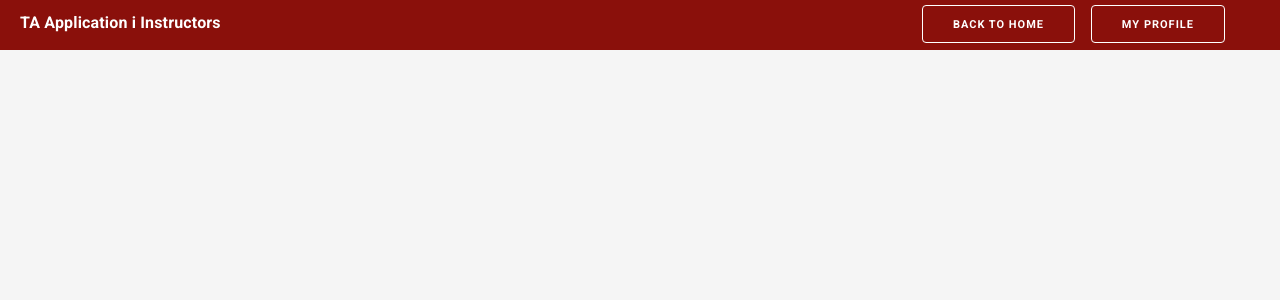
After one commit to CSCI3356Spring2023/EforEveryone, a Django app: page /instructorHome/viewApplications/1 in a window 1280 px wide. The commit adds this page. Shown: the top 300 px of the page. Run offline with Django 3.2, Linux system fonts and the light colour scheme.

Commit message:
More progress on teacher viewing applications
View application button link working. Need to list specific courses.

```diff
--- a/src/application/views.py
+++ b/src/application/views.py
@@ -24,3 +24,9 @@ def Application_Creation_View(request, courseID):
         else:
             print(applicationForm.errors)
     return render(request, "applyToCourse.html", context)
+
+def Application_View(request, courseID):
+
+    context = {
+    }
+    return render(request, "applicationView.html", context)
--- /dev/null
+++ b/src/templates/applicationView.html
@@ -0,0 +1,44 @@
+{% load static %}
+<!DOCTYPE html>
+<html lang="en">
+  <head>
+
+    <meta charset="utf-8" />
+    <meta name="viewport" content="width=device-width, initial-scale=1" />
+    <link rel="icon" href="https://glitch.com/favicon.ico" />
+
+    <title>Add Course</title>
+
+    <!-- Import the webpage's stylesheet -->
+    <link rel="stylesheet" href="{% static 'style.css' %}">
+
+    <!-- Milligram CSS -->
+    <link
+      rel="stylesheet"
+      href="https://fonts.googleapis.com/css?family=Roboto:300,300italic,700,700italic"
+    />
+    <link
+      rel="stylesheet"
+      href="https://cdnjs.cloudflare.com/ajax/libs/normalize/8.0.1/normalize.css"
+    />
+    <link
+      rel="stylesheet"
+      href="https://cdnjs.cloudflare.com/ajax/libs/milligram/1.4.1/milligram.css"
+    />
+
+    <!-- Import the webpage's javascript file -->
+    <script src="{% static 'studentHome.js' %}" defer></script>
+  </head>
+
+  <body>
+
+    <div class = "header-box">
+      <div class = "row" id = "top-bar">
+        <div class = "header"> TA Application i Instructors </div>
+        <button class = "button" id = "profile-button" value = "-1">My Profile</button>
+        <a class="button" id = "home-button" href="/studentHome">Back To Home</a>
+      </div>
+    </div>
+
+  </body>
+</html>
--- a/src/webProject/urls.py
+++ b/src/webProject/urls.py
@@ -19,7 +19,7 @@ from django.urls import include, path
 #Custom urls
 from pages.views import adminHome_view, studentHome_view, instructorHome_view, logIn_view, logOut_view, instructorAddCourse, send_email
 from course.views import Course_Creation_View
-from application.views import Application_Creation_View
+from application.views import Application_Creation_View, Application_View
 
 urlpatterns = [
     path('', logIn_view),
@@ -31,6 +31,7 @@ urlpatterns = [
     path('instructorHome/add-course', instructorAddCourse),
     #'<int:key_id>/'
     path('studentHome/apply/<int:courseID>', Application_Creation_View, name="studentApply"),
+    path('instructorHome/viewApplications/<int:courseID>', Application_View, name="applicationView"),
     path('logIn/', logIn_view),
     path('logOut/', logOut_view),
     path('send_email/', send_email, name='send_email'),
```
Also changed, not shown: src/templates/instructorHome.html (+6 -3 lines).
